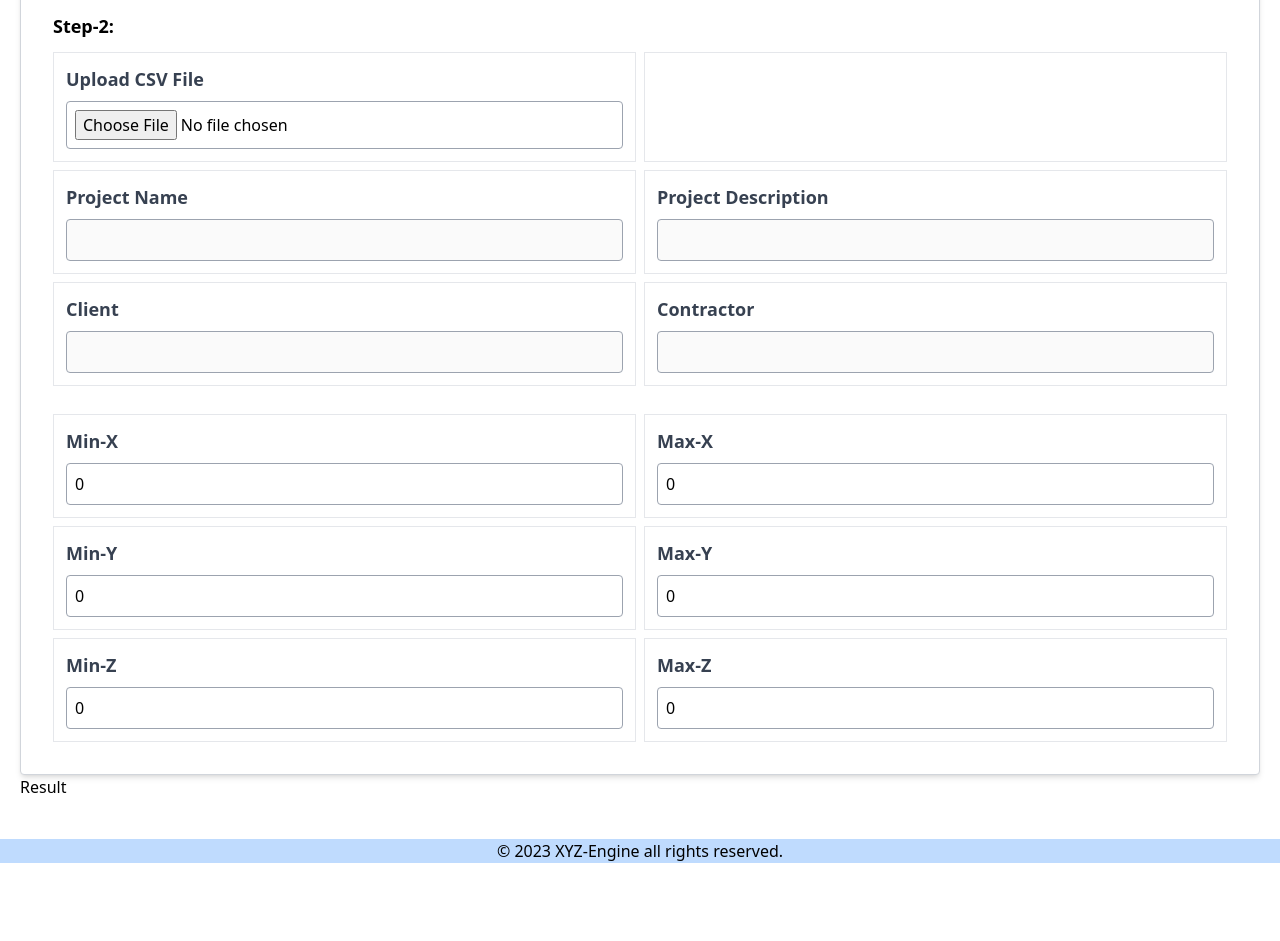
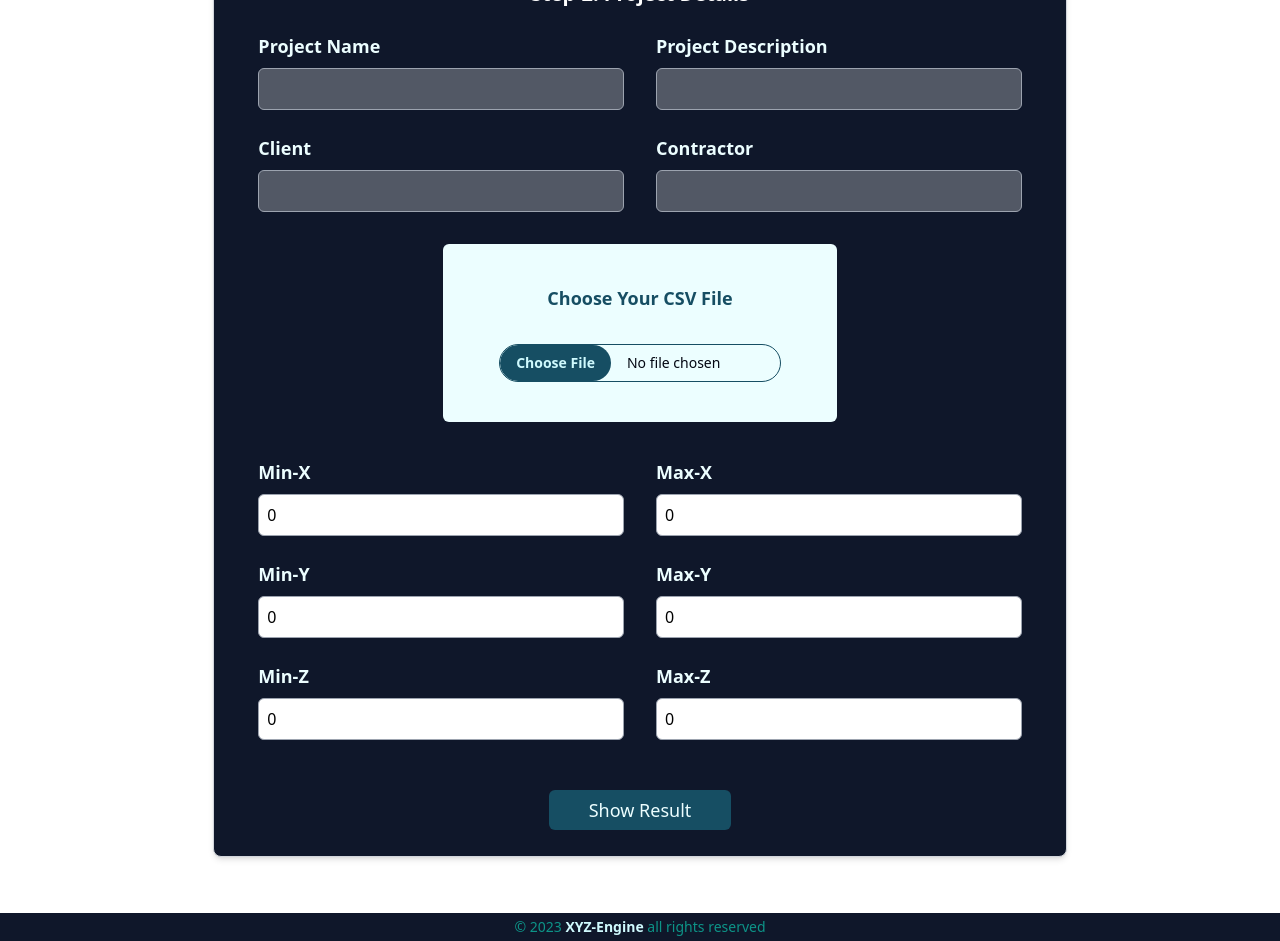
Before and after one commit to Joyontokarmakar/liquid-power-fuels-co, a React (Vite) app: page / in a window 1280 px wide. Shown: the part 500-1441 px from the top of the page. Before the commit the page ends 1363 px from the top, so only its background shows below. Built offline with nearby package versions, Linux system fonts and the light colour scheme.

Commit message:
home page design done

```diff
--- a/src/App.jsx
+++ b/src/App.jsx
@@ -12,11 +12,13 @@ function App() {
       <BrowserRouter>
         <div>
           <Header/>
-            <div className={'app-padding py-10'}>
-              <Routes>
-                <Route path={route.ROOT_PATH} element={<Home/>} />
-                <Route path={route.RESULT_PATH} element={<Result/>} />
-              </Routes>
+            <div className={'flex justify-center lg:py-10'}>
+              <div className={'w-full md:w-2/3'}>
+                <Routes>
+                  <Route path={route.ROOT_PATH} element={<Home/>} />
+                  <Route path={route.RESULT_PATH} element={<Result/>} />
+                </Routes>
+              </div>
             </div>
           <Footer/>
         </div>
--- /dev/null
+++ b/src/component/ChooseFile.jsx
@@ -0,0 +1,16 @@
+
+export const ChooseFile = (prop) => {
+    let {id, label, type, onChange, disability} = prop
+    return (
+        <div className={'file-choose-card'}>
+            <label htmlFor={id} className={'file-input-label'}>{label}</label>
+            <input
+                id={id}
+                type={type}
+                onChange={onChange}
+                disabled={disability}
+                className={ 'file-input' }
+            />
+        </div>
+    )
+}
--- a/src/component/Footer.jsx
+++ b/src/component/Footer.jsx
@@ -2,8 +2,14 @@ import {Link} from "react-router-dom";
 
 export const Footer = () => {
     return (
-        <div className={'bg-blue-200 text-center '}>
-            <p>© 2023 <Link to='/'>XYZ-Engine</Link> all rights reserved.</p>
+        <div className={'bg-darkAshColor py-1'}>
+            <p className={'text-center text-xs md:text-sm text-primaryLightColor'}>
+                <span>&copy; 2023 </span>
+                <Link to={'/'} className={'font-bold text-dimLightColor'}>
+                    XYZ-Engine
+                </Link>
+                <span> all rights reserved</span>
+            </p>
         </div>
     )
 }
--- a/src/component/Header.jsx
+++ b/src/component/Header.jsx
@@ -2,7 +2,7 @@ import {Link} from "react-router-dom";
 
 export const Header = () => {
     return (
-        <div className={'bg-white py-3 shadow-header app-padding'}>
+        <div className={'bg-white px-12 py-3 shadow-header'}>
             <Link to="/">
                 <img src="/logo.png" alt="" className={'w-20'}/>
             </Link>
--- a/src/component/LineChart.jsx
+++ b/src/component/LineChart.jsx
@@ -1,7 +1,8 @@
-import {Input} from "./card/input.jsx";
+import {useState} from "react";
+import {ChooseFile} from "./ChooseFile.jsx";
+import Loader from "./Loader.jsx";
 import {Line} from "react-chartjs-2";
 import Papa from "papaparse";
-import {useState} from "react";
 import {
     Chart as ChartJS,
     CategoryScale,
@@ -25,12 +26,14 @@ ChartJS.register(
 export const LineChart = (prop) => {
     const [kpData, setKpData] = useState([]);
     const [xData, setXData] = useState([]);
-
+    const [loading, setLoading] = useState(false)
     const handleFileChange = (event) => {
         Papa.parse(event.target.files[0], {
+
             header: true,
             skipEmptyLines: true,
             complete: function (results) {
+                setLoading(true);
                 const keys = ['KP', 'X', 'Y', 'Z'];
                 const resultArrays = {};
                 keys.forEach(key => {
@@ -47,13 +50,8 @@ export const LineChart = (prop) => {
                     minZ: Math.min(...resultArrays.Z),
                     maxZ: Math.max(...resultArrays.Z)
                 }
-                // setMinX(Math.min(...resultArrays.X));
-                // setMaxX(Math.max(...resultArrays.X));
-                // setMinY(Math.min(...resultArrays.Y));
-                // setMaxY(Math.max(...resultArrays.Y));
-                // setMinZ(Math.min(...resultArrays.Z));
-                // setMaxZ(Math.max(...resultArrays.Z));
                 prop.onInputCSVData(csvData)
+                setLoading(false)
             },
         });
     };
@@ -63,9 +61,37 @@ export const LineChart = (prop) => {
         plugins: {
             title: {
                 display: true,
-                text: 'Chart.js Line Chart',
+                text: 'Prototype Chart with KP and X value from CSV',
             },
         },
+        scales: {
+            x: {
+                display: true,
+                title: {
+                    display: true,
+                    text: 'x-axis = KP',
+                    color: '#0d9488',
+                    font: {
+                        size: 14,
+                        weight: 'bold',
+                        lineHeight: 1.2,
+                    },
+                }
+            },
+            y: {
+                display: true,
+                title: {
+                    display: true,
+                    text: 'y-axis = X',
+                    color: '#0d9488',
+                    font: {
+                        size: 14,
+                        weight: 'bold',
+                        lineHeight: 1.2,
+                    },
+                }
+            }
+        }
     };
 
     const labels = kpData;
@@ -75,27 +101,35 @@ export const LineChart = (prop) => {
         datasets: [
             {
                 data: xData,
-                borderColor: 'rgb(255, 99, 132)',
-                backgroundColor: 'rgba(255, 99, 132, 0.5)',
+                borderColor: '#0d9488',
+                backgroundColor: '#ef7f1d',
             }
         ],
     };
     return (
-        <div className={'col-span-2 grid grid-cols-2 gap-2'}>
-            <Input
+        <div className={'col-span-2 mt-4'}>
+            <div className={'mx-auto w-1/2'}>
+                <ChooseFile
                     id={'file'}
-                label={'Upload CSV File'}
+                    label={'Choose Your CSV File'}
                     type={'file'}
                     onChange={handleFileChange}
                     disability={false}
                 />
-            <div className={'input-card'}>
+            </div>
             {
-                    kpData.length ?
-                        <Line doptions={options} data={data}
-                        /> : <></>
+                kpData.length
+                    ?
+                    <div className={'mx-auto w-4/5 chart-card'}>
+                        {
+                            loading
+                                ? <Loader/>
+                                : <Line options={options} data={data}/>
                         }
                     </div>
+                    :
+                    <></>
+            }
         </div>
     )
 }
--- /dev/null
+++ b/src/component/Loader.jsx
@@ -0,0 +1,9 @@
+const Loader = () => {
+    return (
+        <div className="h-auto w-full flex flex-col justify-center items-center">
+            <img src="/loader.svg" alt="" className={'w-44'}/>
+            <h3>Loading Please Wait...</h3>
+        </div>
+    )
+}
+export default Loader;
--- a/src/component/StepTwo.jsx
+++ b/src/component/StepTwo.jsx
@@ -1,10 +1,10 @@
-import {Input} from "./card/input.jsx";
-import {useState} from "react";
+import {Input} from "./input.jsx";
+import {useEffect, useState} from "react";
 import {Link} from "react-router-dom";
 import {LineChart} from "./LineChart.jsx";
 
 export const StepTwo = (prop) => {
-    const [chartData, setChartData] = useState({})
+    // const [chartData, setChartData] = useState({})
     const [minX, setMinX] = useState(0);
     const [maxX, setMaxX] = useState(0);
     const [minY, setMinY] = useState(0);
@@ -29,18 +29,19 @@ export const StepTwo = (prop) => {
         }
     }
     const inputChartDataHandler = (data) => {
-        setChartData(data)
-        console.log('chartData===>', chartData)
+        setMinX(data.minX);
+        setMaxX(data.maxX);
+        setMinY(data.minY);
+        setMaxY(data.maxY);
+        setMinZ(data.minZ);
+        setMaxZ(data.maxZ);
     }
 
     return (
         <div>
-            <form className={'bg-white shadow-md rounded px-8 pt-6 pb-8 mt-8 border border-gray-300 rounded'}>
-                <p className={'mb-3 text-lg font-bold'}>Step-2:</p>
-                <div className={'grid grid-cols-2 gap-2'}>
-                    <div className={'col-span-2'}>
-                        <LineChart onInputCSVData={inputChartDataHandler}/>
-                    </div>
+            <div className={'bg-darkAshColor form-card'}>
+                <p className={'form-title'}>Step-2: Project Details</p>
+                <div className={'grid grid-cols-2 gap-2 mt-4'}>
                     <Input
                         id={'pn2'}
                         label={'Project Name'}
@@ -70,10 +71,15 @@ export const StepTwo = (prop) => {
                         disability={true}
                     />
 
+                    <div className={'col-span-2'}>
+                        <LineChart onInputCSVData={inputChartDataHandler}/>
+                    </div>
+
                     <div className={'col-span-2 grid grid-cols-2 gap-2 mt-5'}>
                         <Input
                             id={'min-x'}
                             label={'Min-X'}
+                            placeholder={'Min-X'}
                             type={'number'}
                             value={minX}
                             onChange={(e) => inputChangeHandler('minX', e.target.value)}
@@ -82,6 +88,7 @@ export const StepTwo = (prop) => {
                         <Input
                             id={'max-x'}
                             label={'Max-X'}
+                            placeholder={'Max-X'}
                             type={'number'}
                             value={maxX}
                             onChange={(e) => inputChangeHandler('maxX', e.target.value)}
@@ -90,6 +97,7 @@ export const StepTwo = (prop) => {
                         <Input
                             id={'min-y'}
                             label={'Min-Y'}
+                            placeholder={'Min-Y'}
                             type={'number'}
                             value={minY}
                             onChange={(e) => inputChangeHandler('minY', e.target.value)}
@@ -98,6 +106,7 @@ export const StepTwo = (prop) => {
                         <Input
                             id={'max-y'}
                             label={'Max-Y'}
+                            placeholder={'Max-Y'}
                             type={'number'}
                             value={maxY}
                             onChange={(e) => inputChangeHandler('maxY', e.target.value)}
@@ -106,6 +115,7 @@ export const StepTwo = (prop) => {
                         <Input
                             id={'min-z'}
                             label={'Min-Z'}
+                            placeholder={'Min-Z'}
                             type={'number'}
                             value={minZ}
                             onChange={(e) => inputChangeHandler('minZ', e.target.value)}
@@ -114,6 +124,7 @@ export const StepTwo = (prop) => {
                         <Input
                             id={'max-z'}
                             label={'Max-Z'}
+                            placeholder={'Max-Z'}
                             type={'number'}
                             value={maxZ}
                             onChange={(e) => inputChangeHandler('maxZ', e.target.value)}
@@ -121,9 +132,11 @@ export const StepTwo = (prop) => {
                         />
                     </div>
                 </div>
-            </form>
 
+                <div className={'col-span-2'}>
+                    <p className={'text-center mt-12'}>
                         <Link to="/result"
+                              className={'bg-primaryColor text-lightColor rounded-md text-lg px-10 py-2'}
                               state={{
                                   enteredName: inputFormOneData.name,
                                   enteredDes: inputFormOneData.description,
@@ -137,8 +150,11 @@ export const StepTwo = (prop) => {
                                   maxZ: maxZ
                               }}
                         >
-                Result
+                            Show Result
                         </Link>
+                    </p>
+                </div>
+            </div>
         </div>
     )
 }
--- a/src/component/card/input.jsx
+++ b/src/component/input.jsx
@@ -1,12 +1,13 @@
 
 export const Input = (prop) => {
-    let {id, label, type, value, onChange, disability} = prop
+    let {id, label, placeholder,  type, value, onChange, disability} = prop
     return (
         <div className={'input-card'}>
             <label htmlFor={id} className={'input-label'}>{label}</label><br/>
             <input
                 id={id}
                 type={type}
+                placeholder={placeholder}
                 value={value}
                 onChange={onChange}
                 disabled={disability}
--- a/src/index.css
+++ b/src/index.css
@@ -2,16 +2,36 @@
 @tailwind components;
 @tailwind utilities;
 
-.app-padding{
-    @apply px-5
+.input-card{
+    @apply px-3 py-2
+}
+.input-label{
+    @apply text-lg font-bold text-lightColor
+}
+.custom-input{
+    @apply border border-gray-400 rounded-md focus:outline-none p-2 w-full mt-2
 }
 
-.input-card{
-    @apply border p-3
+.file-choose-card{
+    @apply bg-lightColor px-14 py-10 rounded-md
 }
-.input-label{
-    @apply text-lg font-bold text-gray-700
+
+.file-input-label{
+    @apply text-lg font-bold text-center text-primaryColor block mb-8
 }
-.custom-input{
-    @apply border border-gray-400 rounded focus:outline-none p-2 w-full mt-2
+
+.file-input{
+    @apply w-full border border-primaryColor rounded-full text-sm text-darkColor file:mr-4 file:py-2 file:px-4 file:rounded-full file:border-0 file:text-sm file:font-semibold file:bg-primaryColor file:text-dimLightColor hover:file:bg-primaryLightColor hover:cursor-pointer
 }
+
+.form-card{
+    @apply shadow-md rounded-lg px-8 pt-6 pb-8 mb-4 border border-gray-300
+}
+
+.form-title{
+    @apply mb-3 text-xl text-center font-bold text-white
+}
+
+.chart-card{
+    @apply bg-lightColor px-8 py-6 rounded-md mt-4
+}
```
Also changed, not shown: src/component/StepOne.jsx (+9 -5 lines), tailwind.config.js (+6 -1 lines), public/loader.svg (added). Lines whose indentation alone changed are shown as unchanged.
